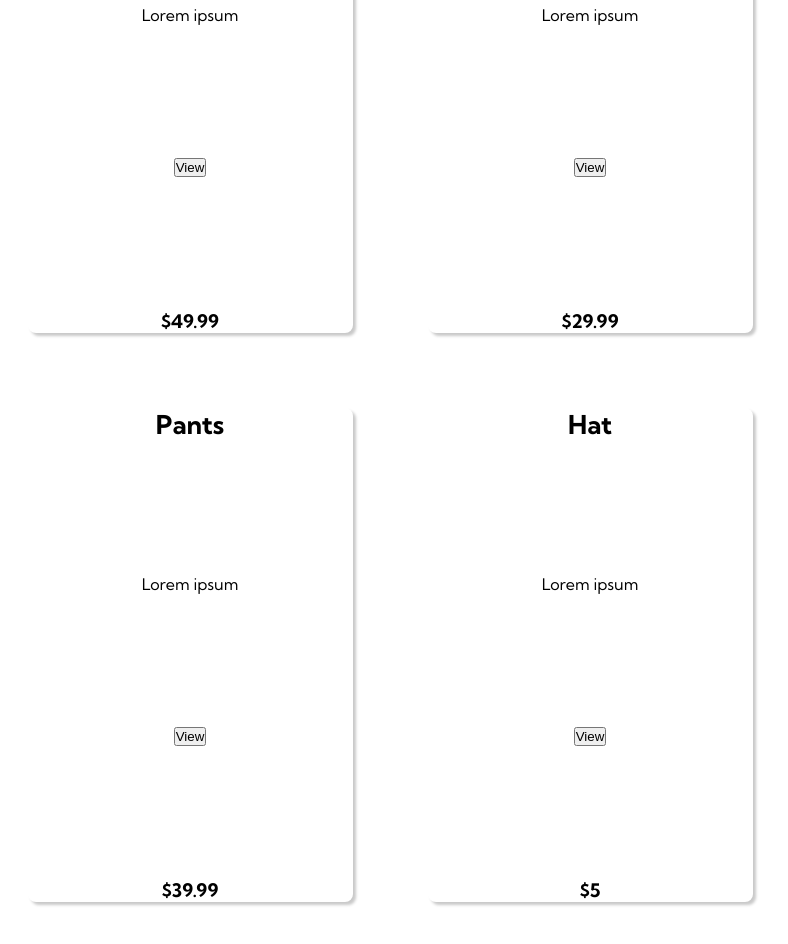
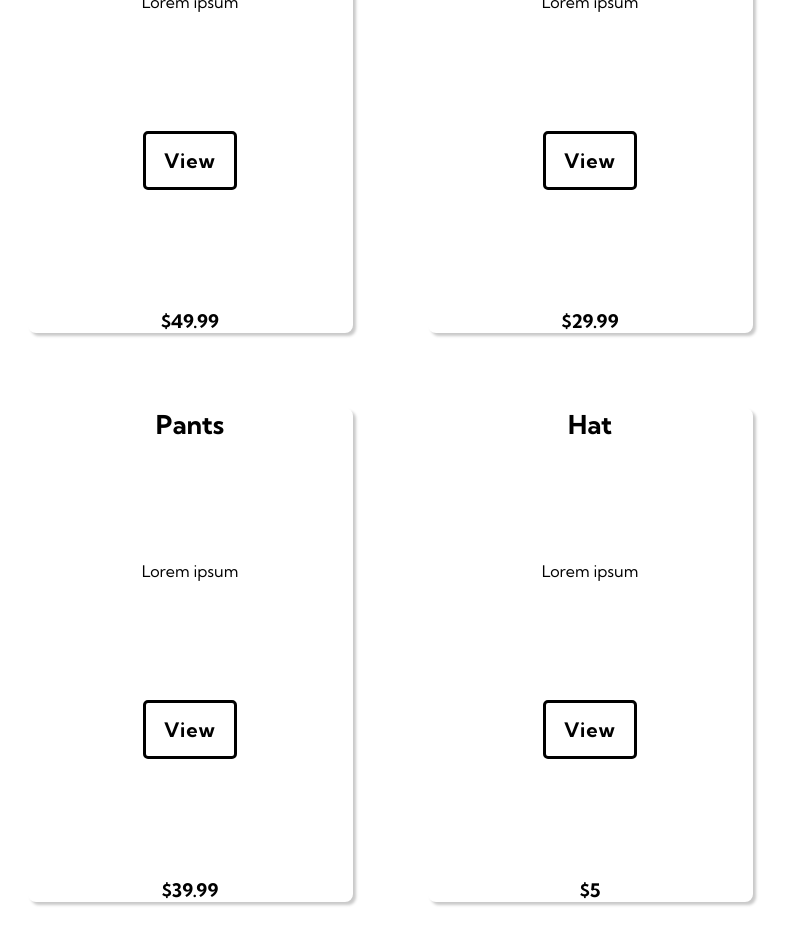
Before and after one commit to danielbrah/e-commerce, a Vue app: page / in a window 1280 px wide. Shown: the part 1220-2164 px from the top of the page, without its empty margins (250-1038 px from the left). Built offline with nearby package versions, Linux system fonts and the light colour scheme.

Commit message:
Styled product view buttons

```diff
--- a/src/assets/sass/abstract/mixins.scss
+++ b/src/assets/sass/abstract/mixins.scss
@@ -1,11 +1,15 @@
+@import '../base/typography.scss';
 @mixin button($bgColor: White, $txtColor: Black, $transition: true){
     border: none;
-    padding: 14px 20px;
+    padding: 14px 18px;
     color: $txtColor;
     background: $bgColor;
     cursor: pointer;
     border-radius: 5px;
     font-size: 20px;
+    font-family: $kumbh;
+    font-weight: 700;
+    letter-spacing: 1px;
 
     @if($transition)
     {
--- a/src/assets/sass/component/button.scss
+++ b/src/assets/sass/component/button.scss
@@ -8,7 +8,6 @@
     &--buttons
     {
         button{
-            font-family: $kumbh;
             margin-top: 8px;
             font-weight: 600;
 
--- a/src/assets/sass/layouts/products.scss
+++ b/src/assets/sass/layouts/products.scss
@@ -25,6 +25,11 @@
             h2{
                 font-size: 26px;
             }
+
+            button{
+                @include button;
+                border: solid black;
+            }
         }
 
         // container
@@ -44,6 +49,11 @@
         {
             grid-template-columns: repeat(4, 325px);
         }
+
+        @media only screen and (min-width: 1920px)
+        {
+            grid-template-columns: repeat(5, 325px);
+        }
     }
 
     @media only screen and (min-width: 768px)
```
